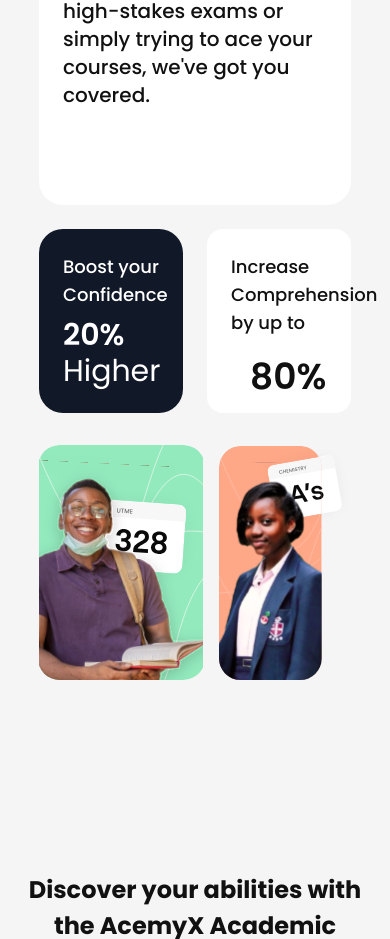
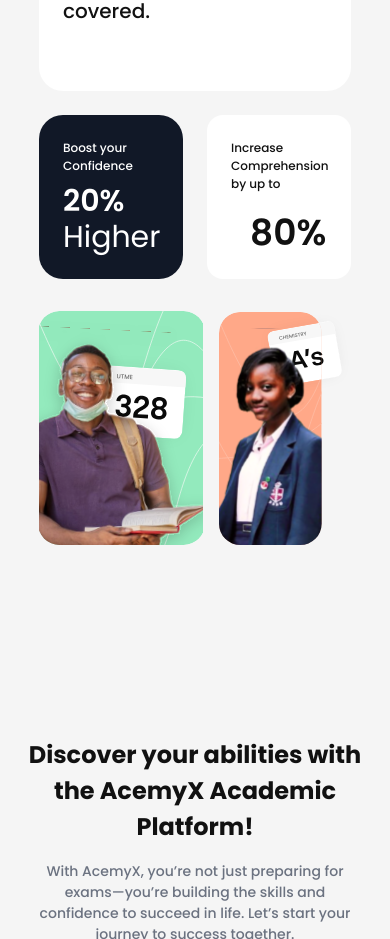
Before and after one commit to Acemyxs/AcemyX, a React (Vite) app: page / in a window 390 px wide. Shown: the part 4379-5318 px from the top of the page. Built offline with nearby package versions, Linux system fonts and the light colour scheme.

Commit message:
fixing bug

```diff
--- a/src/components/AdvertisementSection.jsx
+++ b/src/components/AdvertisementSection.jsx
@@ -11,14 +11,16 @@
           </div>
           <div className='grid grid-cols-2 gap-6'>
             <div className='bg-gray-900 text-white p-6 rounded-3xl'>
-              <p className='text-lg font-medium mb-2'>Boost your Confidence</p>
+              <p className='text-[12px] md:text-lg font-medium mb-2'>
+                Boost your Confidence
+              </p>
               <p className='text-3xl'>
                 <span className='font-semibold'>20%</span> Higher
               </p>
             </div>
 
             <div className='bg-white p-6 rounded-2xl'>
-              <p className='text-lg font-medium mb-2'>
+              <p className='text-[12px] md:text-lg font-medium mb-2'>
                 Increase Comprehension
                 <br /> by up to{" "}
                 <span className='text-4xl font-semibold translate-y-1/2 translate-x-1/4 inline-block'>
--- a/src/components/HeroSection.jsx
+++ b/src/components/HeroSection.jsx
@@ -3,7 +3,7 @@
   return (
     <section
       id='home'
-      className='relative h-[90vh] flex flex-col justify-center items-center text-center px-4'
+      className='relative h-[80vh] flex flex-col justify-center items-center text-center px-4'
     >
       <h1 className='text-[32px] md:text-[48px] lg:text-[80px] font-bold leading-tight max-w-[15ch] mx-auto'>
         Elevate{" "}
```
